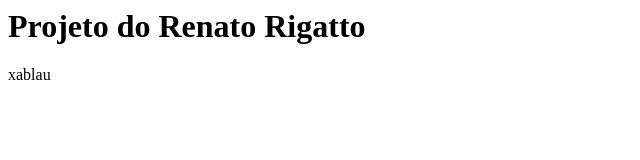
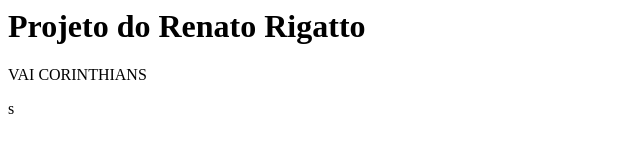
Before and after one commit to renatorigatto/meu-site, a plain HTML site: page index.html in a window 1280 px wide. Shown: the whole page, without its empty margins (0-640 px from the left). Drawn offline with Linux system fonts and the light colour scheme.

Commit message:
Alterando alguma coisa

```diff
--- a/index.html
+++ b/index.html
@@ -3,6 +3,6 @@
 </head>
 <body>
 <h1>Projeto do Renato Rigatto</h1>
-<p>xablau</p>
+<p>VAI CORINTHIANS</p>s
 </body>
 </html>
```
